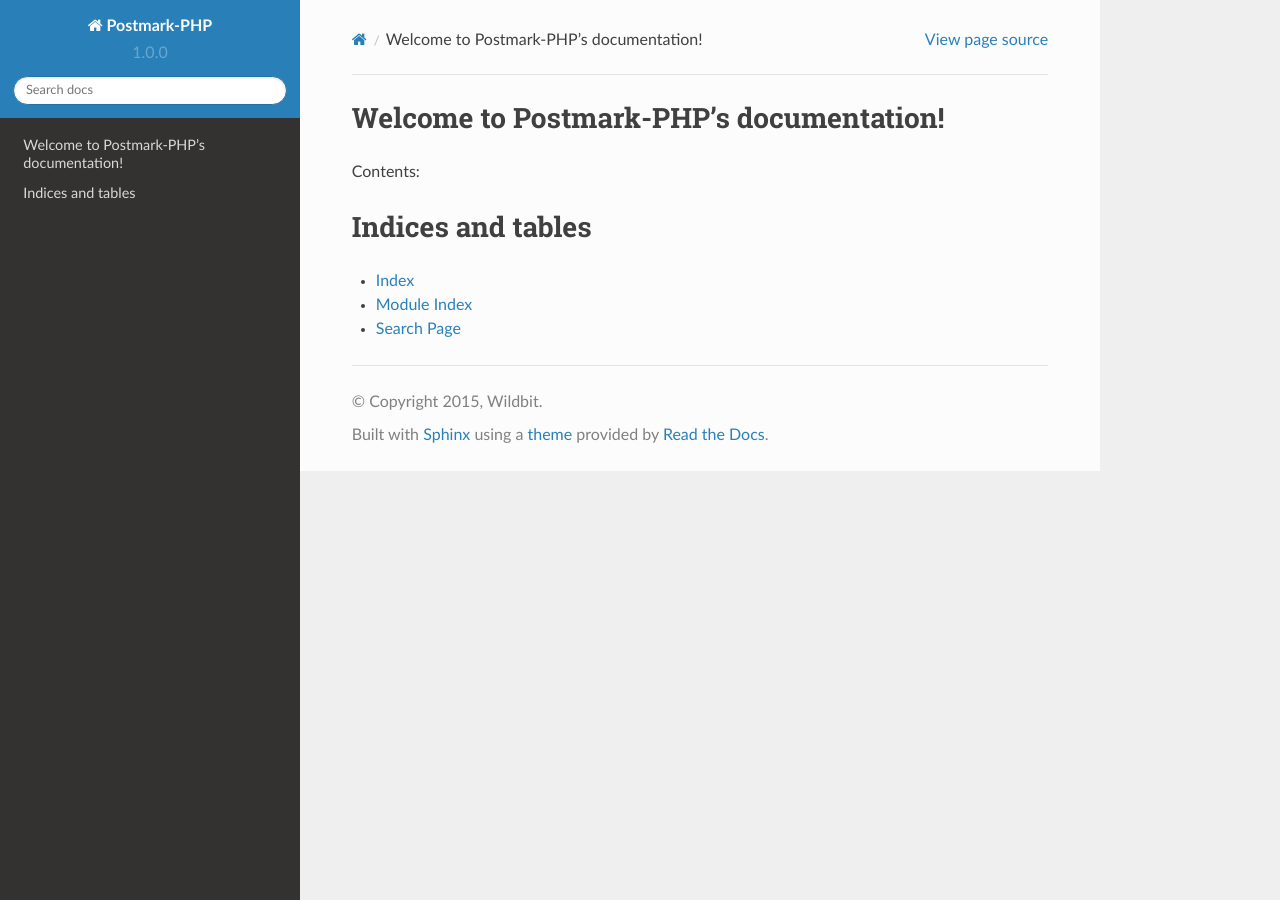
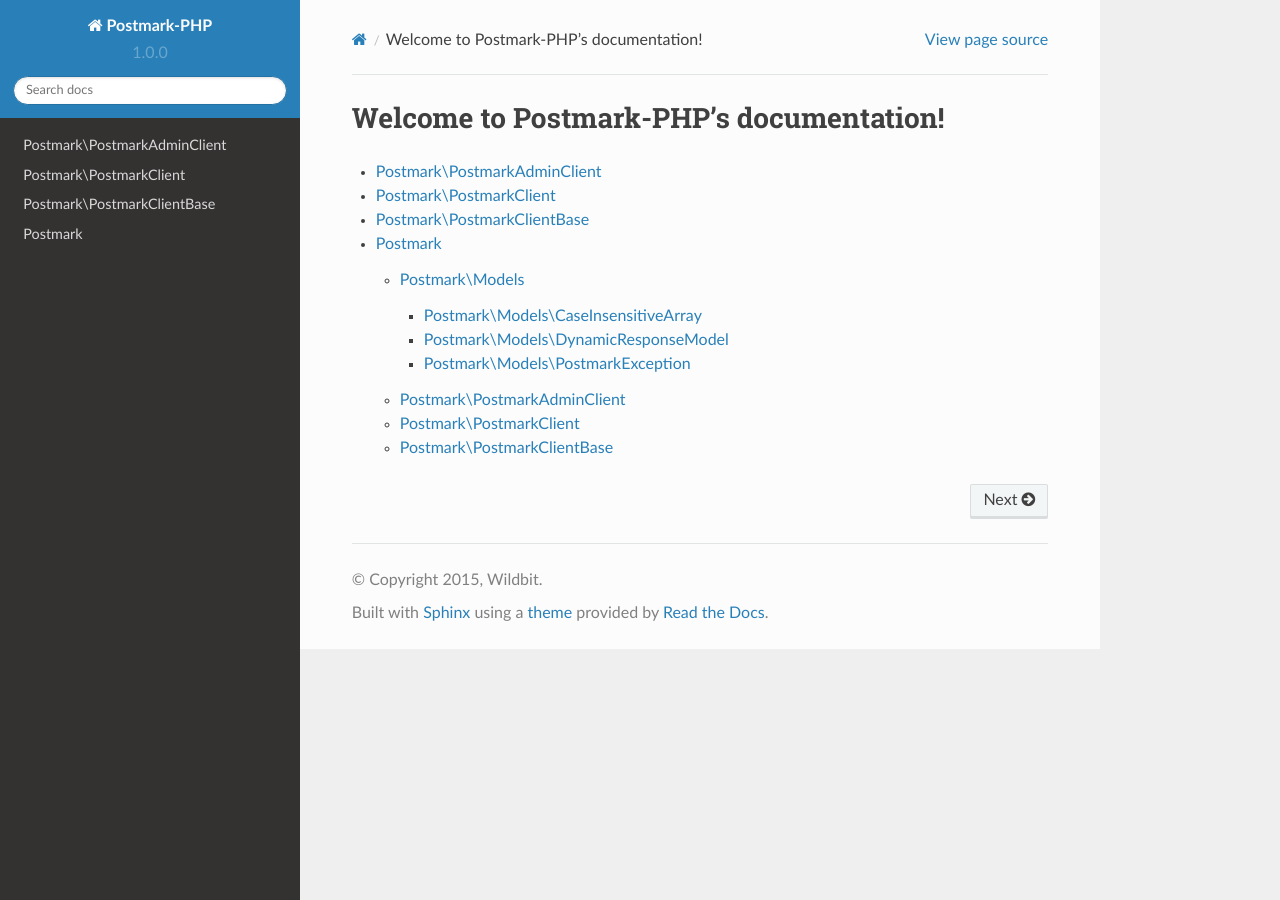
Before and after one commit to ActiveCampaign/postmark-php, a Sphinx documentation site: the page built from docs/index.rst, in a window 1280 px wide. Built offline with Sphinx 7.4.7 and the Read the Docs theme 2.0.0, drawn with Linux system fonts in a browser that asks for light colours.

Commit message:
Update index.rst

```diff
--- a/docs/index.rst
+++ b/docs/index.rst
@@ -6,16 +6,8 @@
 Welcome to Postmark-PHP's documentation!
 ========================================
 
-Contents:
+.. toctree::
+    :maxdepth: 3
+    :glob:
 
-.. toctree::
-   :maxdepth: 2
-
-
-
-Indices and tables
-==================
-
-* :ref:`genindex`
-* :ref:`modindex`
-* :ref:`search`
+    Postmark/*
```
